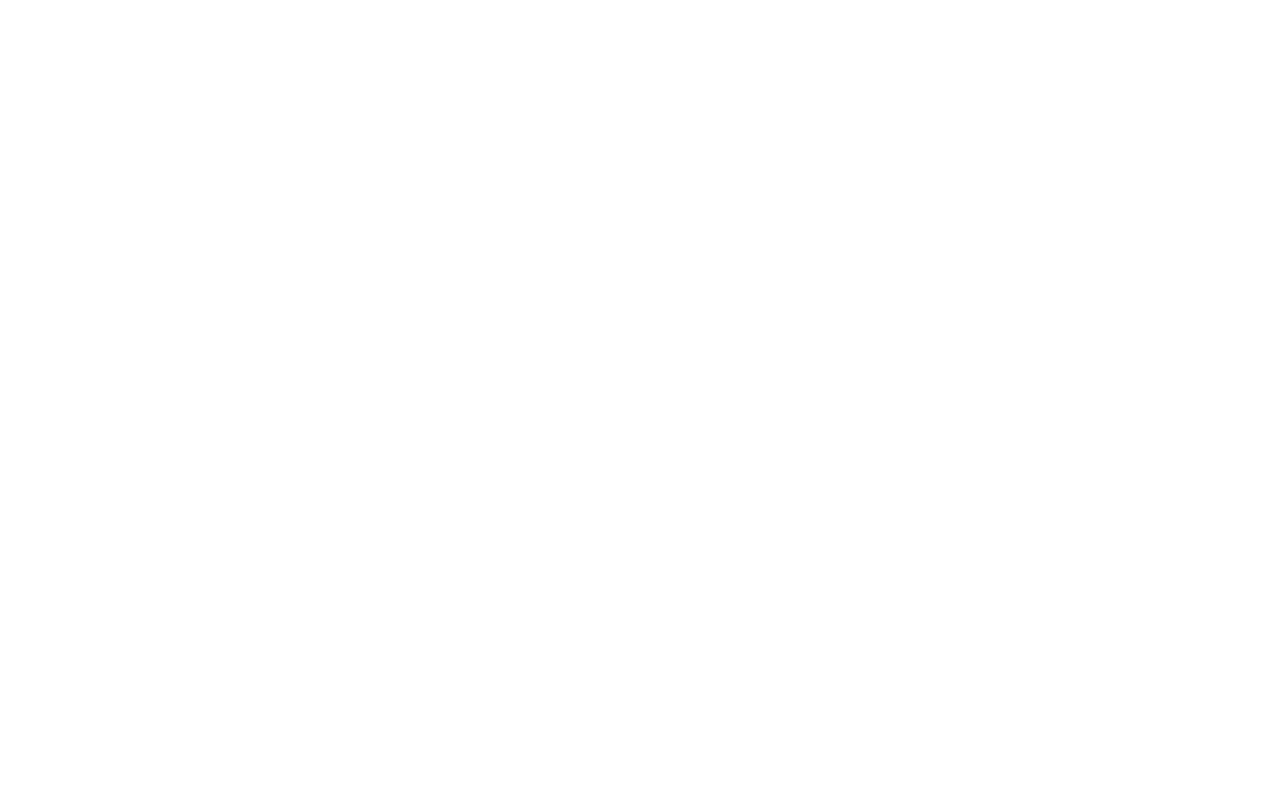
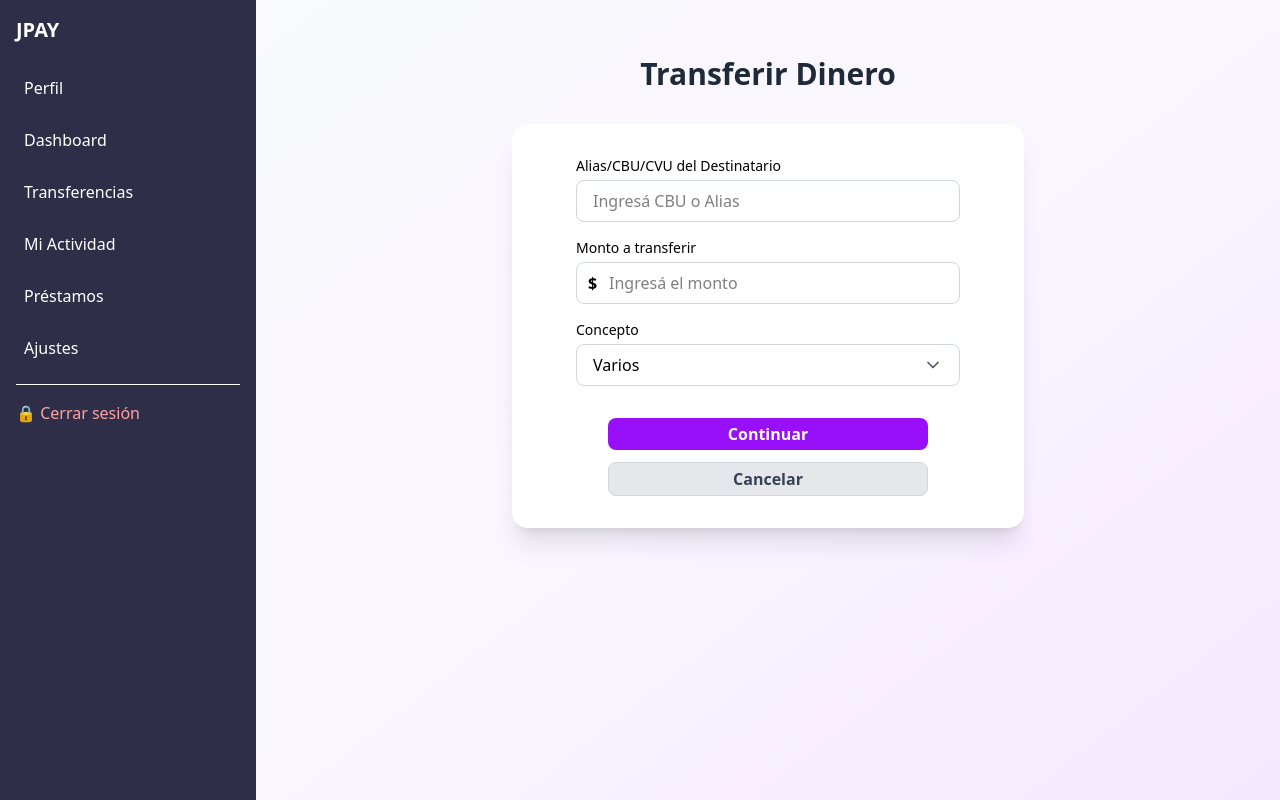
Before and after one commit to Bellcebu/JPay, a React app in the folder frontend/: page /transferencias in a window 1280 px wide. Before the commit this address had no page. Built offline with nearby package versions, Linux system fonts and the light colour scheme; the HTML template or start-up script is replaced by a standard one.

Commit message:
transferencias

```diff
--- a/frontend/src/App.jsx
+++ b/frontend/src/App.jsx
@@ -5,6 +5,7 @@ import SessionPage from './pages/SessionPage';
 import HomePage from './pages/HomePage';
 import ProfilePage from './pages/ProfilePage';
 import EditarPerfilPage from './pages/EditarPerfilPage';
+import TransferirPage from './pages/TransferirPage';
 
 
 function App() {
@@ -16,6 +17,7 @@ function App() {
       <Route path="/home" element={<HomePage />} />
       <Route path="/profile" element={<ProfilePage/>} />
       <Route path="/perfil/editar" element={<EditarPerfilPage/>} />
+      <Route path="/transferencias" element={<TransferirPage/>} />
     </Routes>
   );
 }
--- /dev/null
+++ b/frontend/src/components/TransferirButton.jsx
@@ -0,0 +1,28 @@
+import React from 'react';
+
+export default function TransferirButton({ children, onClick, variant = 'primary' }) {
+
+    // Define las clases para cada variante
+    const baseClasses = "font-semibold py-1 rounded-lg transition duration-150 ease-in-out";
+
+    const variantClasses = {
+        // Variante por defecto (la morada actual)
+        primary: "bg-purple-600 text-white hover:bg-purple-700",
+
+        // Nueva Variante para Cancelar (gris)
+        secondary: "bg-gray-200 text-gray-700 hover:bg-gray-300 border border-gray-300",
+    };
+
+    // Combina las clases base con las clases específicas de la variante
+    const finalClasses = `${baseClasses} ${variantClasses[variant]}`;
+
+    return (
+        <button
+            type="button" // Cambia a 'submit' si es necesario
+            onClick={onClick}
+            className={finalClasses}
+        >
+            {children}
+        </button>
+    );
+}
--- /dev/null
+++ b/frontend/src/pages/TransferirPage.jsx
@@ -0,0 +1,12 @@
+import TransferirSection from "../sections/TransferirSection";
+import SidebarLayout from "../layouts/SidebarLayout";
+
+const TransferirPage = () =>{
+    return (
+        <SidebarLayout>
+            <TransferirSection/>
+        </SidebarLayout>
+    )
+};
+
+export default TransferirPage;
--- /dev/null
+++ b/frontend/src/sections/TransferirSection.jsx
@@ -0,0 +1,169 @@
+import React, { useState } from "react";
+import TransferirButton from "../components/TransferirButton";
+import { ChevronDown } from "lucide-react";
+const conceptos = [
+    { value: "varios", label: "Varios" },
+    { value: "alquileres", label: "Alquileres" },
+    { value: "capital", label: "Aportes de Capital" },
+    { value: "bienes_hab", label: "Bienes registrables habitualistas" },
+    { value: "bienes_no_hab", label: "Bienes registrables no habitualistas" },
+    { value: "cuotas", label: "Cuotas" },
+    { value: "expensas", label: "Expensas" },
+    { value: "facturas", label: "Facturas" },
+    { value: "haberes", label: "Haberes" },
+    { value: "honorarios", label: "Honorarios" },
+    { value: "inmobiliarias", label: "Operaciones inmobiliarias" },
+    { value: "inmobiliarias_hab", label: "Operaciones inmobiliarias habitualistas" },
+    { value: "prestamos", label: "Préstamos" },
+    { value: "seguros", label: "Seguros" },
+    { value: "suscripcion", label: "Suscripción obligaciones negociables" }
+];
+const getInitialConcepto = () => conceptos.find(c => c.value === 'varios');
+
+export default function TransferirSection() {
+
+    // --- ESTADOS PARA CADA CAMPO ---
+    const [destinatario, setDestinatario] = useState('');
+    const [monto, setMonto] = useState('');
+    const [conceptoSeleccionado, setConceptoSeleccionado] = useState(getInitialConcepto().value); // Usaremos el value
+
+    // Estado del Dropdown
+    const [openConceptos, setOpenConceptos] = useState(false);
+
+
+    const conceptoActualLabel = conceptos.find(c => c.value === conceptoSeleccionado)?.label;
+
+
+    // restablecer el formulario
+    const handleCancel = () => {
+        setDestinatario('');
+        setMonto('');
+        setConceptoSeleccionado('varios');
+        setOpenConceptos(false);
+        console.log('Formulario de transferencia cancelado y limpiado.');
+    };
+
+    // Lógica para seleccionar concepto del dropdown
+    const handleSelectConcepto = (value) => {
+        setConceptoSeleccionado(value);
+        setOpenConceptos(false);
+    };
+
+    // Lógica para manejar el envío del formulario (ejemplo)
+    const handleSubmit = (e) => {
+        e.preventDefault();
+        console.log('Datos a enviar:', { destinatario, monto, concepto: conceptoSeleccionado });
+        // Aquí iría la llamada a la API
+    };
+
+
+
+    return (
+        <div className="p-4 md:p-8">
+            <h1 className="text-3xl font-bold text-gray-800 mb-8 text-center">
+                Transferir Dinero
+            </h1>
+            <div className="bg-white p-4 md:p-8 p-8 rounded-2xl shadow-xl min-h-[300px] max-w-lg mx-auto">
+                <div className="max-w-sm mx-auto">
+                    <form className="space-y-4" onSubmit={handleSubmit}>
+                        {/* DESTINATARIO */}
+                        <div>
+                            <label
+                                htmlFor="destinatario"
+                                className="block text-sm font-medium text-black-700 mb-1"
+                            >
+                                Alias/CBU/CVU del Destinatario
+                            </label>
+                            <input
+                                type="text"
+                                id="destinatario"
+                                name="destinatario"
+                                placeholder="Ingresá CBU o Alias"
+                                value={destinatario}
+                                onChange={(e) => setDestinatario(e.target.value)} // <-- HANDLER
+                                className="w-full px-4 py-2 border border-gray-300 rounded-lg focus:ring-purple-500 focus:border-purple-500 transition duration-150 ease-in-out"
+                            />
+                        </div>
+                        {/*MONTO*/}
+                        <div>
+                            <label
+                                htmlFor="monto"
+                                className="block text-sm font-medium text-black-700 mb-1"
+                            >
+                                Monto a transferir
+                            </label>
+                            <div className="relative">
+                                <span className="absolute left-3 top-1/2 transform -translate-y-1/2 text-black-500 font-semibold">$ </span>
+                                <input
+                                    type="number"
+                                    id="monto"
+                                    name="monto"
+                                    placeholder="Ingresá el monto"
+                                    value={monto} // <-- ENLAZADO
+                                    onChange={(e) => setMonto(e.target.value)} // <-- HANDLER
+                                    min="0.01"
+                                    step="0.01"
+                                    className="w-full pl-8 pr-4 py-2 border border-gray-300 rounded-lg focus:ring-purple-500 focus:border-purple-500 transition duration-150 ease-in-out"
+                                />
+                            </div>
+                        </div>
+                        {/* CONCEPTO — dropdown custom */}
+                        <div className="relative">
+                            <label className="block text-sm font-medium text-black-700 mb-1">
+                                Concepto
+                            </label>
+
+                            {/* Botón */}
+                            <button
+                                type="button"
+                                onClick={() => setOpenConceptos(o => !o)}
+                                className="w-full px-4 py-2 border border-gray-300 rounded-lg
+                                        bg-white flex justify-between items-center
+                                        focus:ring-purple-500 focus:border-purple-500"
+                            >
+                                <span>{conceptoActualLabel}</span>
+                                <ChevronDown className="w-5 h-5 text-gray-600" />
+                            </button>
+
+                            {/* Dropdown */}
+                            {openConceptos && (
+                                <ul className="absolute z-50 mt-1 w-full bg-white border border-gray-300 rounded-lg shadow-lg max-h-56 overflow-y-auto">
+                                    {conceptos.map((c) => (
+                                        <li
+                                            key={c.value}
+                                            onClick={() => {
+                                                handleSelectConcepto(c.value); // Usa el handler
+                                            }}
+                                            className="px-4 py-2 hover:bg-gray-100 cursor-pointer"
+                                        >
+                                            {c.label}
+                                        </li>
+                                    ))}
+                                </ul>
+                            )}
+                        </div>
+
+
+                        <div className="flex flex-col space-y-3 mt-8 max-w-xs mx-auto">
+                            <TransferirButton
+                                type="submit"
+                                className="w-full"
+                            >
+                                Continuar
+                            </TransferirButton>
+
+                            <TransferirButton
+                                type="button"
+                                variant="secondary"
+                                className="w-full"
+                                onClick={handleCancel} // <-- ¡AQUÍ ESTÁ LA NUEVA FUNCIÓN!
+                            >
+                                Cancelar
+                            </TransferirButton>
+                        </div>
+                    </form>
+                </div>
+            </div>
+        </div>
+    );
+}
```
